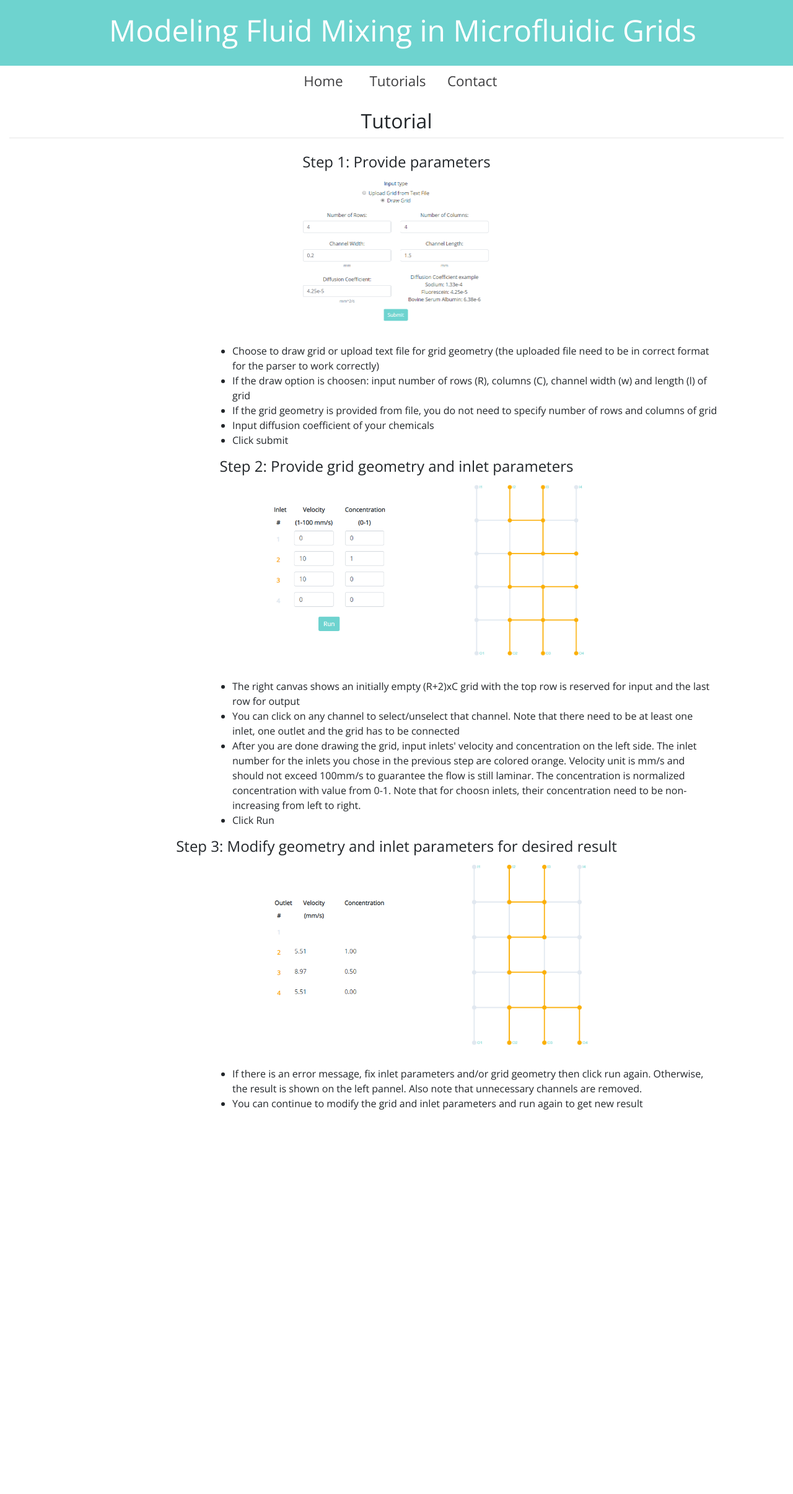
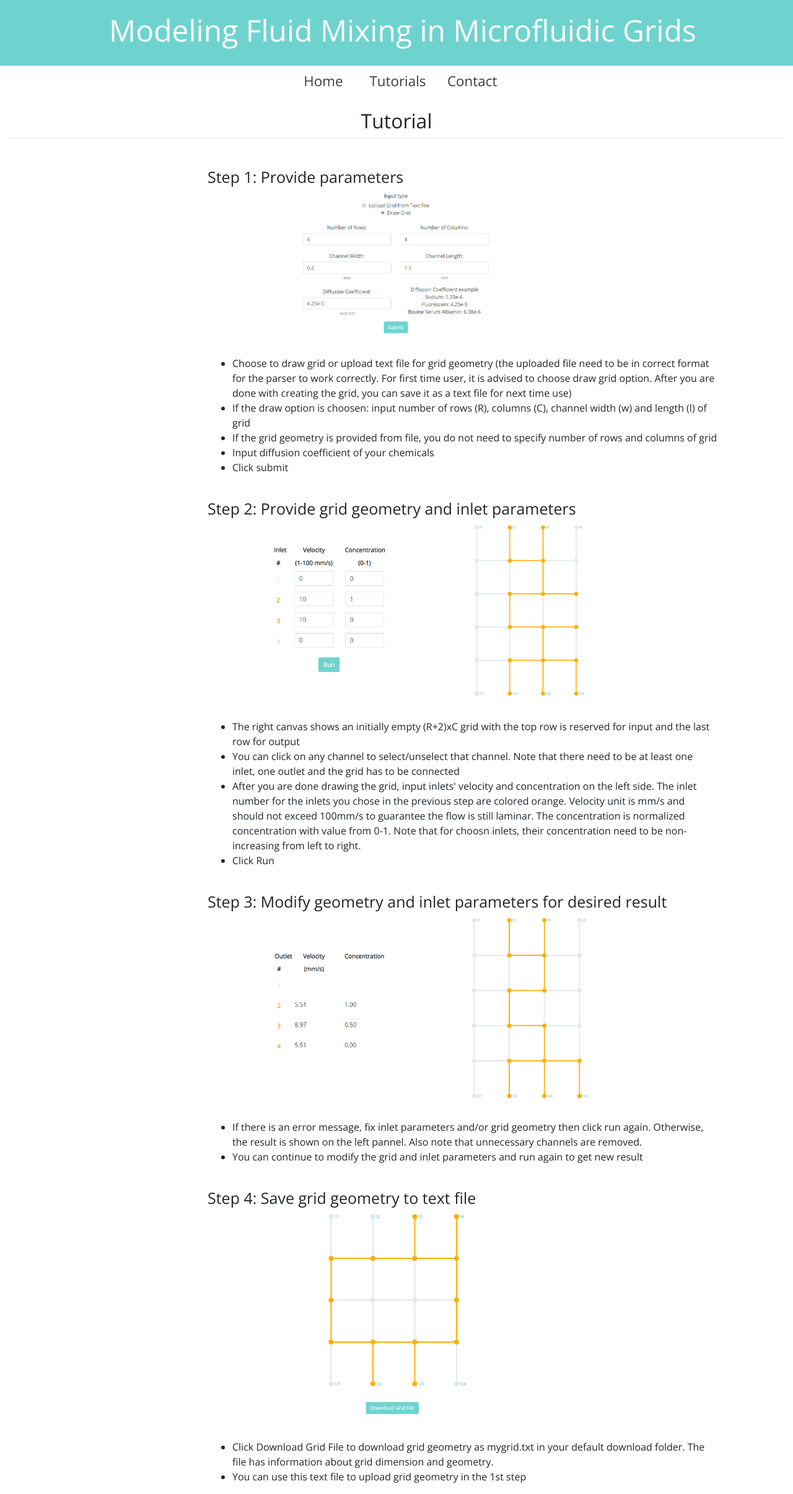
Before and after one commit to hluu3107/Website, a Django app: page /tutorial in a window 1280 px wide. Shown: the whole page at 62% size. Before the commit the page ends 1790 px from the top, so only its background shows below. Run offline with Django 3.2, Linux system fonts and the light colour scheme; some libraries are stand-ins or nearby versions.

Commit message:
add download to file

```diff
--- a/grid/static/css/grid.css
+++ b/grid/static/css/grid.css
@@ -187,3 +187,11 @@ input[type=number] {
 .error-msg{
   padding-bottom: 20px
 }
+
+.btn-download{
+  padding-top:50px;
+}
+
+.tut-h{
+  font-size: 25;
+}
--- a/grid/templates/grid/tutorial.html
+++ b/grid/templates/grid/tutorial.html
@@ -3,12 +3,16 @@
 {% block content %}
 <h2>Tutorial</h2>
 <hr class="mt-0 mb-4">
-<h4>Step 1: Provide parameters</h4>
+<div class="row tut-container text-left justify-content-md-center">
+	<div class="col-8 offset-2 tut-h">
+		Step 1: Provide parameters
+	</div>
+</div>
 <img src="{% static "image/step1.png" %}" height="250"/>
 <div class="row tut-container text-left justify-content-md-center">
 	<div class="col-8 offset-2">
 		<ul>
-			<li>Choose to draw grid or upload text file for grid geometry (the uploaded file need to be in correct format for the parser to work correctly)</li>
+			<li>Choose to draw grid or upload text file for grid geometry (the uploaded file need to be in correct format for the parser to work correctly. For first time user, it is advised to choose draw grid option. After you are done with creating the grid, you can save it as a text file for next time use)</li>
 			<li>If the draw option is choosen: input number of rows (R), columns (C), channel width (w) and length (l) of grid</li>
 			<li>If the grid geometry is provided from file, you do not need to specify number of rows and columns of grid</li>
 			<li>Input diffusion coefficient of your chemicals</li>
@@ -16,7 +20,11 @@
 		</ul>
 	</div>
 </div>
-<h4>Step 2: Provide grid geometry and inlet parameters</h4>
+<div class="row tut-container text-left justify-content-md-center">
+	<div class="col-8 offset-2 tut-h">
+		Step 2: Provide grid geometry and inlet parameters
+	</div>
+</div>
 <div class="row justify-content-md-center">
 	<div class="col-3 offset-1">
 		<img class = "pic-tut" src="{% static "image/step2_2.png" %}"width="200"/>
@@ -36,7 +44,11 @@
 		</ul>
 	</div>
 </div>
-<h4>Step 3: Modify geometry and inlet parameters for desired result</h4>
+<div class="row tut-container text-left justify-content-md-center">
+	<div class="col-8 offset-2 tut-h">
+		Step 3: Modify geometry and inlet parameters for desired result
+	</div>
+</div>
 <div class="row justify-content-md-center">
 	<div class="col-3 offset-1">
 		<img class = "pic-tut" src="{% static "image/step2_4.png" %}"width="200"/>
@@ -53,4 +65,20 @@
 		</ul>
 	</div>
 </div>
+<div class="row tut-container text-left justify-content-md-center">
+	<div class="col-8 offset-2 tut-h">
+		Step 4: Save grid geometry to text file
+	</div>
+</div>
+<div class="row justify-content-md-center">
+	<img class = "pic-tut" src="{% static "image/step4.png" %}"width="250"/>
+</div>
+<div class="row tut-container text-left justify-content-md-center">
+<div class="col-8 offset-2">
+	<ul>
+		<li>Click Download Grid File to download grid geometry as mygrid.txt in your default download folder. The file has information about grid dimension and geometry.</li>
+		<li>You can use this text file to upload grid geometry in the 1st step</li>
+	</ul>
+</div>
+</div>
 {% endblock %}
--- a/grid/urls.py
+++ b/grid/urls.py
@@ -5,4 +5,5 @@ urlpatterns = [
 	path('draw',views.draw,name='draw'),
 	path('tutorial',views.tutorial,name='tutorial'),
 	path('contact',views.contact,name='contact'),
+	path('download',views.download,name='download'),
 ]
--- a/grid/views.py
+++ b/grid/views.py
@@ -73,6 +73,15 @@ def draw(request):
 				data['resultList'] = resultList
 				data['graph'] = graph
 				return HttpResponse(json.dumps(data))
+		elif postdata.get('status')=='2':
+			isValid, adjMatrix, nEdge = verifyInputGraph(data)
+			nr = int(data.get('nr'))
+			nc = int(data.get('nc'))
+			content = exportToFile(nr,nc,adjMatrix)
+			filename = "mygrid.txt"
+			response = HttpResponse(content, content_type='text/plain')
+			# response['Content-Disposition'] = 'attachment; filename={0}'.format(filename)
+			return HttpResponse(json.dumps(content))
 	data = request.session.get('data')
 	data["draw"] = request.session['draw']
 	if request.session['draw'] == True:
@@ -93,3 +102,16 @@ def tutorial(request):
 
 def contact(request):
 	return render(request,'grid/contact.html')
+
+@csrf_exempt
+def download(request):
+	if request.method == 'POST':
+		data = request.session.get('data')
+		postdata = request.POST.copy()
+		data['graph'] = postdata.get('graph')
+		isValid, adjMatrix, nEdge = verifyInputGraph(data)
+		nr = int(data.get('nr'))
+		nc = int(data.get('nc'))
+		content = exportToFile(nr,nc,adjMatrix)
+		return HttpResponse(content)
+	return redirect(user_input)
```
Also changed, not shown: grid/process.py (+9 -0 lines), grid/static/js/FileSaver.min.js (added, +3 -0 lines), grid/templates/grid/draw_grid.html (+22 -4 lines), db.sqlite3, grid/static/image/step4.png (added), grid/static/image/step4_1.png (added).
